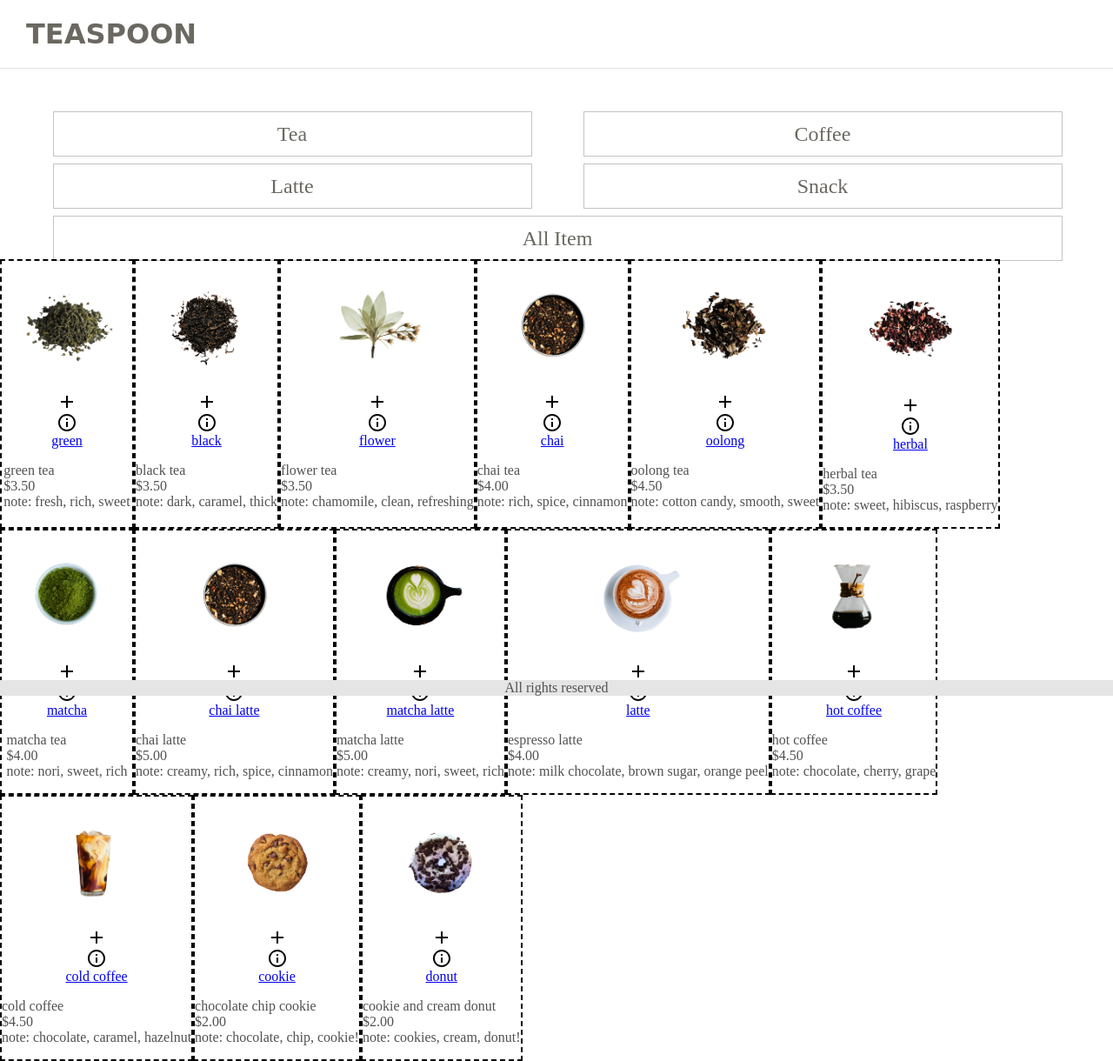
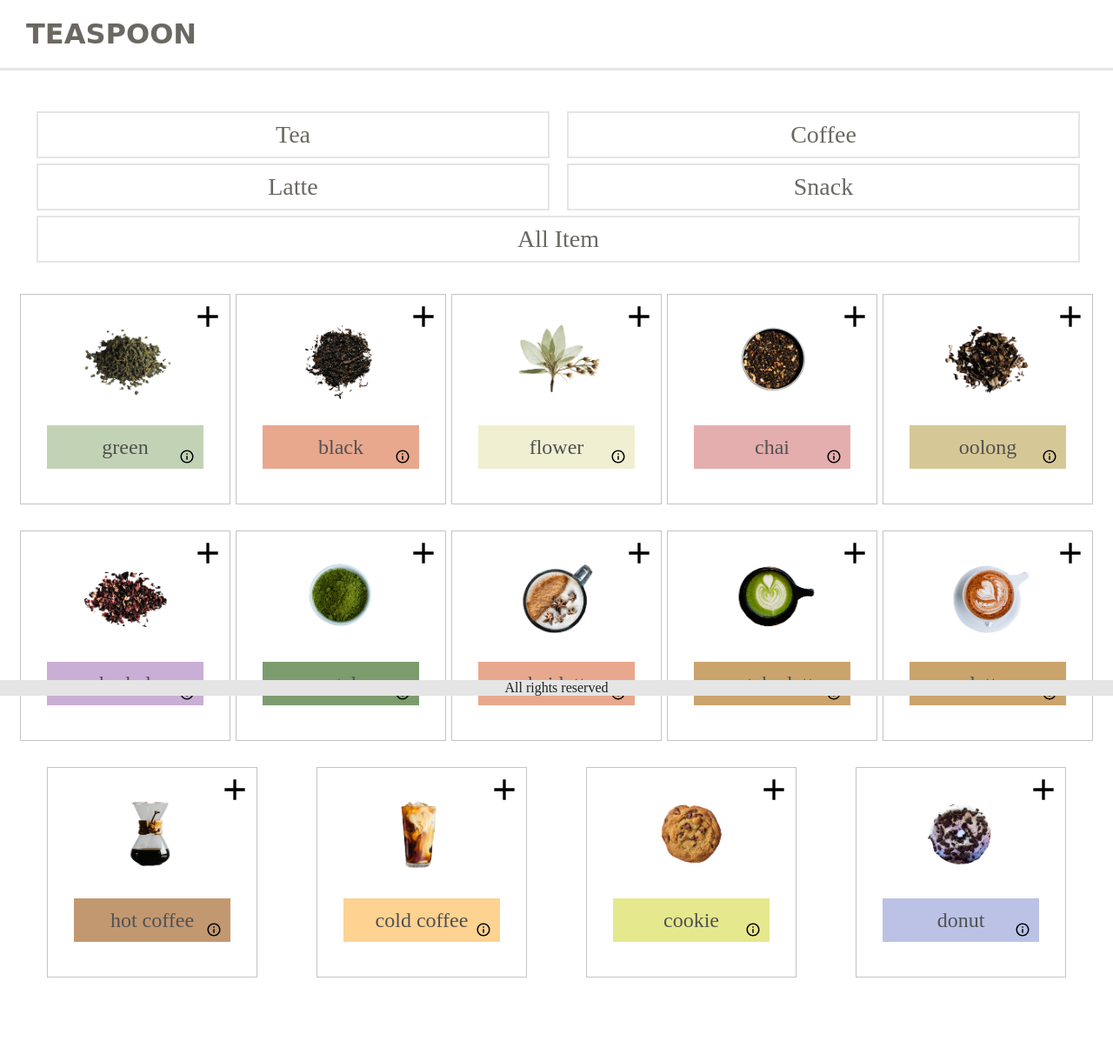
Before and after one commit to JS-GitRepo/TeaSpoon-PoS, a plain HTML site: page index.html in a window 1280 px wide. Shown: the whole page at 87% size. After the commit the page ends 1194 px from the top, so only its background shows below. Drawn offline with Linux system fonts and the light colour scheme; a web font is replaced by a local one.

Commit message:
add style for items container and a litttle bit change in script for test

```diff
--- a/script.js
+++ b/script.js
@@ -60,7 +60,7 @@ const products = [
     category: "latte",
     descName: "chai latte",
     desc: "note: creamy, rich, spice, cinnamon",
-    img: "assets/img/chaiTea.png",
+    img: "assets/img/chaiLatte.png",
     price: 5,
   },
   {
@@ -156,11 +156,13 @@ const displayProducts = (array, category) => {
     divInfo.setAttribute("src", "assets/img/infoIcon.svg");
     // shows product decription
     divDesc.classList.add("divDesc");
-    // divDesc.classList.add("hide");
+    divDesc.classList.add("hide");
     divDesc.setAttribute("data-name", product.name);
     divDesc.innerHTML += `${product.descName} <br />`;
     divDesc.innerHTML += `$${product.price.toFixed(2)} <br />`;
     divDesc.innerHTML += `${product.desc} <br />`;
+    // console.log(divDesc);
+
     // Appends these things to product, then appends product to .items-container
     newDiv.append(divImg);
     newDiv.append(divAddToCart);
@@ -173,22 +175,23 @@ const displayProducts = (array, category) => {
 displayProducts(products, "all");
 
 itemsContainer.addEventListener("click", (e) => {
-// Finds the product with a name that matches the button's data-name
-  const foundProduct = (array,target) => {
+  e.preventDefault();
+  // Finds the product with a name that matches the button's data-name
+  const foundProduct = (array, target) => {
     return products.find((product) => {
       return product.name === e.target.dataset.name;
     });
-  }
-// Listens to item container for clicks on elements with "divAddToCart" class ; pushes item to cart if clicked
+  };
+  // Listens to item container for clicks on elements with "divAddToCart" class ; pushes item to cart if clicked
   if (e.target.classList.contains("divAddToCart")) {
     // Finds the product that matches the buttons data-name
-    cart.push(foundProduct(products,e.target.dataset.name));
+    cart.push(foundProduct(products, e.target.dataset.name));
     console.log(cart);
   }
-// Listens for clicks on "divTitle" and hides / unhides description
+  // Listens for clicks on "divTitle" and hides / unhides description
   if (e.target.classList.contains("divTitle")) {
     let selected = e.target.parentNode.querySelector(".divDesc");
-    selected.classList.toggle("hide");
+    selected.classList.remove("hide");
     console.log(selected.classList);
     // console.log(selected);
     // console.log(nodeList);
@@ -199,4 +202,14 @@ itemsContainer.addEventListener("click", (e) => {
     // foundProduct();
     // e.divDesc.classList.toggle("hide");
   }
+
+  if (e.target.classList.contains("divInfo")) {
+    let selected = e.target.parentNode.querySelector(".divDesc");
+    selected.classList.remove("hide");
+  }
+
+  if (e.target.classList.contains("divDesc")) {
+    let selected = e.target.parentNode.querySelector(".divDesc");
+    selected.classList.add("hide");
+  }
 });
--- a/style.css
+++ b/style.css
@@ -14,35 +14,38 @@ body {
   flex-direction: column; */
   font-family: "Yrsa", serif;
   height: 100vh;
-  color: #515151;
+  color: #22211f;
   /*it's main textcolor
   /* position: relative; */
 }
 .hide {
-  display: none;
+  display: none !important;
 }
+
 /* SPECIFICS */
 header {
   position: fixed;
-  display: flex;
-  justify-content: left;
   top: 0;
   right: 0;
   left: 0;
   padding: 20px 30px;
-  border-bottom: #e5e5e5 1px solid;
+  border-bottom: #e5e5e5 3px solid;
   color: #6a6861;
   background-color: white;
+  z-index: 4;
+}
+.header-logo {
+  display: flex;
+}
+
+.header-logo img {
+  width: 28px;
+  transform: rotate(-48deg);
 }
 
 h1 {
-  font-family: "Zen Tokyo Zoo", cursive;
+  font-family: "Megrim", cursive;
 }
-/* .header-logo {
-  display: flex;
-  flex-direction: row;
-  padding: 0 30px;
-} */
 
 main {
   margin-top: 100px;
@@ -57,20 +60,21 @@ ul {
   flex-wrap: wrap;
   justify-content: space-around;
 }
+
 .category-list {
   list-style-type: none;
-  width: 45%;
+  width: 48%;
   height: 50px;
   margin-top: 10px;
 }
 
 .category-list a {
   background-color: white;
-  border: #c4c4c4 solid 1px;
+  border: #e5e5e5 solid 2px;
   width: 100%;
   height: 100%;
   color: #6a6861;
-  font-size: 24px;
+  font-size: 28px;
   text-decoration: none;
   display: flex;
   justify-content: center;
@@ -78,25 +82,120 @@ ul {
 }
 
 .allItems-li {
-  width: 95%;
+  width: 98%;
 }
 
 .items-container {
   display: flex;
+  justify-content: space-around;
   flex-wrap: wrap;
+  padding: 40px 20px;
 }
 
 .product {
   display: flex;
+  flex-direction: column;
   align-items: center;
-  flex-direction: column;
-  /* width: 100px;
-  height: 100px; */
-  border: 2px dashed black;
+  margin-bottom: 30px;
+  width: 240px;
+  height: 240px;
+  border: 1px solid #c4c4c4;
+  position: relative;
 }
 
 .divImg {
   max-width: 150px;
+}
+
+.divInfo {
+  width: 18px;
+  position: absolute;
+  bottom: 45px;
+  right: 40px;
+  z-index: 1;
+}
+
+.divTitle {
+  text-decoration: none;
+  color: #515151;
+  font-size: 24px;
+  width: 180px;
+  height: 50px;
+  display: flex;
+  justify-content: center;
+  align-items: center;
+  position: absolute;
+  bottom: 40px;
+}
+
+.divDesc {
+  background: rgba(229, 229, 229, 0.88);
+  width: 200px;
+  height: 200px;
+  line-height: 30px;
+  font-size: 22px;
+  display: flex;
+  align-items: center;
+  justify-content: center;
+  text-align: center;
+  position: absolute;
+  margin: 0;
+  padding: 20px;
+  z-index: 2;
+}
+
+.divAddToCart {
+  position: absolute;
+  top: 5px;
+  right: 5px;
+  width: 40px;
+  z-index: 3;
+}
+
+/* Referring data attribute(each divTitle) */
+.divTitle[data-name="green"] {
+  background-color: #c2d3b5;
+}
+
+.divTitle[data-name="black"] {
+  background-color: #e8a88d;
+}
+
+.divTitle[data-name="flower"] {
+  background-color: #f0efd1;
+}
+.divTitle[data-name="chai"] {
+  background-color: #e4aeae;
+}
+.divTitle[data-name="oolong"] {
+  background-color: #d6c896;
+}
+.divTitle[data-name="herbal"] {
+  background-color: #c9afd5;
+}
+.divTitle[data-name="matcha"] {
+  background-color: #7d9c6e;
+}
+.divTitle[data-name="chai latte"] {
+  background-color: #e8a88d;
+}
+.divTitle[data-name="matcha latte"] {
+  background-color: #caa46c;
+}
+.divTitle[data-name="latte"] {
+  background-color: #caa46c;
+}
+.divTitle[data-name="hot coffee"] {
+  background-color: #c29871;
+}
+.divTitle[data-name="cold coffee"] {
+  background-color: #fed291;
+}
+.divTitle[data-name="cookie"] {
+  background-color: #e6e88d;
+}
+.divTitle[data-name="donut"] {
+  background-color: #bbc2e6;
 }
 
 footer {
@@ -105,6 +204,7 @@ footer {
   background-color: #e5e5e5;
   width: 100vw;
   text-align: center;
+  z-index: 4;
 }
 
 /* MEDIA QUERIES */
```
